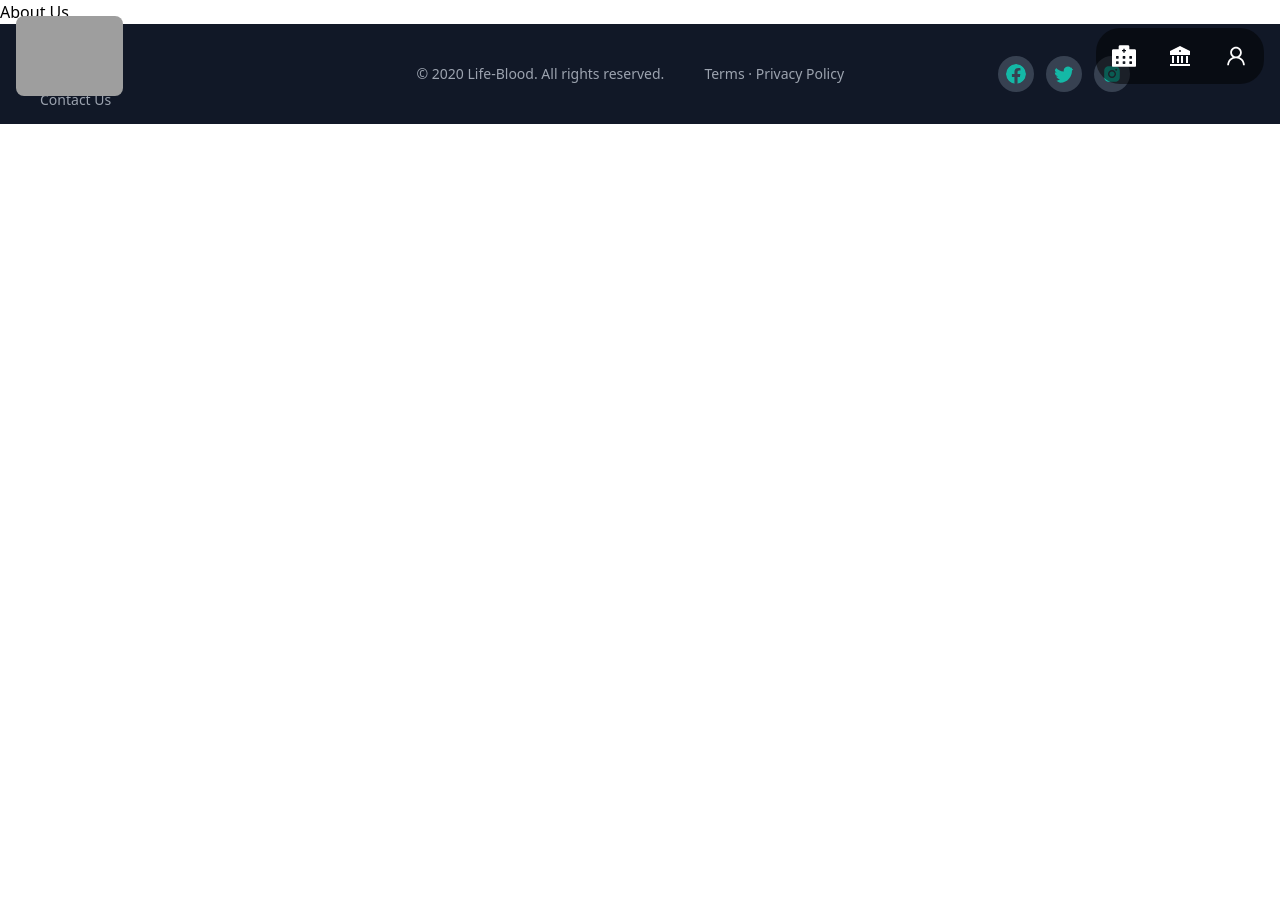
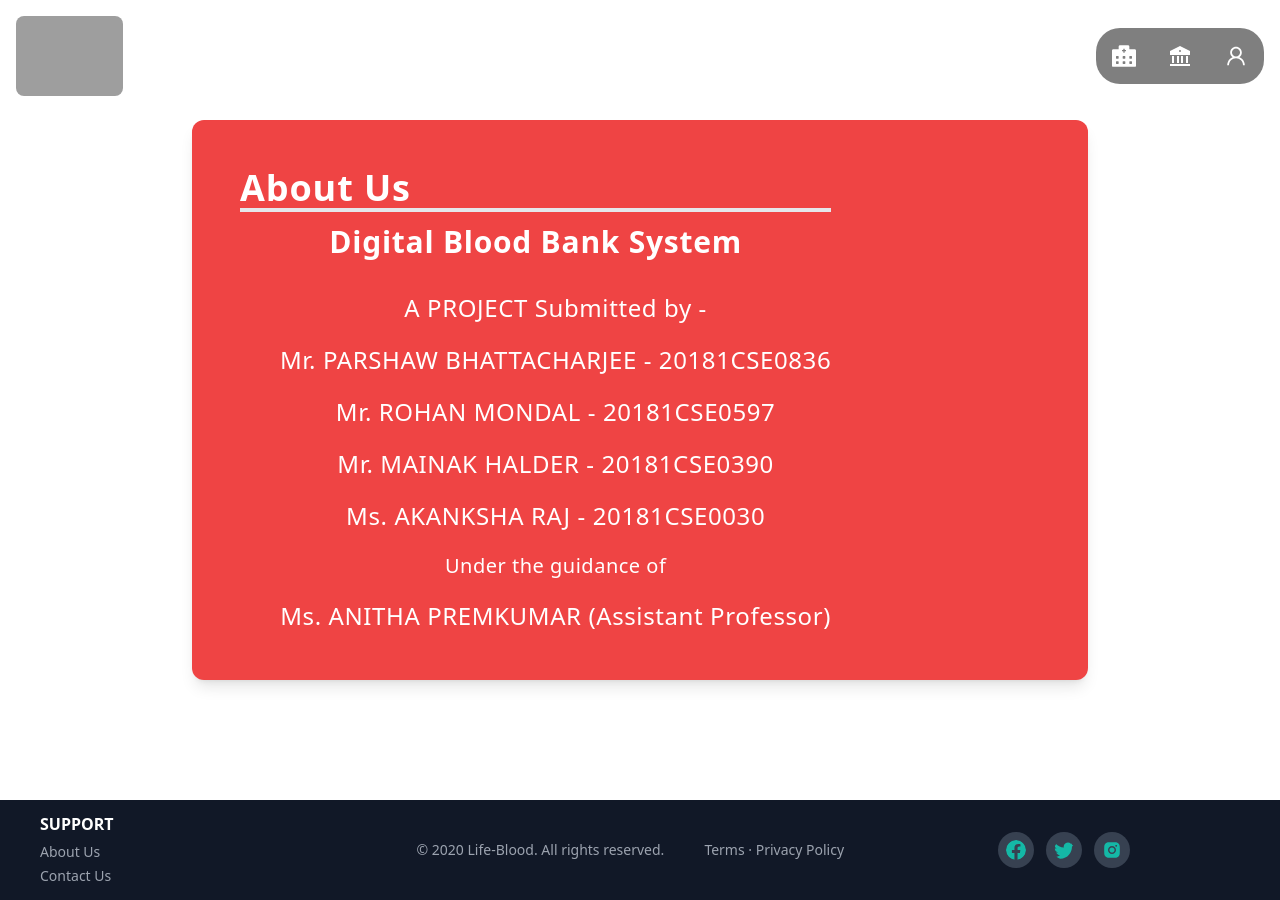
Before and after one commit to Parshaw-Bhattacharjee/life-blood, a React (Create React App) app: page /about in a window 1280 px wide. Before the commit the page ends 800 px from the top, so only its background shows below. Built offline with nearby package versions, Linux system fonts and the light colour scheme; grey boxes are pictures that could not be loaded.

Commit message:
added fix

```diff
--- a/src/pages/About.js
+++ b/src/pages/About.js
@@ -1,9 +1,48 @@
 import React from "react";
+import { BsFacebook } from "react-icons/bs";
+import { SiTwitter } from "react-icons/si";
+import { FaLinkedin } from "react-icons/fa";
 
 const About = () => {
   return (
-    <div>
-      <h1>About Us</h1>
+    <div className="flex w-full min-h-screen justify-center items-center">
+      <div className="flex flex-col md:flex-row md:space-x-6 space-y-6 md:space-y-0 bg-red-500 w-full max-w-4xl p-8 sm:p-12 rounded-xl shadow-lg text-white overflow-hidden">
+        <div className="flex flex-col space-y-8 justify-between">
+          <div>
+            <h1 className="font-bold text-4xl tracking-wide border-b-4">
+              About Us
+            </h1>
+            <div className="flex flex-col justify-center items-center ">
+              <div className="flex flex-col space-x-10 space-y-5 items-center">
+                <h1 className="font-semibold text-3xl tracking-wide p-3">
+                  Digital Blood Bank System
+                </h1>
+                <h1 className="font-normal text-2xl tracking-wide">
+                  A PROJECT Submitted by -
+                </h1>
+                <h1 className="font-medium text-2xl tracking-wide">
+                  Mr. PARSHAW BHATTACHARJEE - 20181CSE0836
+                </h1>
+                <h1 className="font-medium text-2xl tracking-wide">
+                  Mr. ROHAN MONDAL - 20181CSE0597
+                </h1>
+                <h1 className="font-medium text-2xl tracking-wide">
+                  Mr. MAINAK HALDER - 20181CSE0390
+                </h1>
+                <h1 className="font-medium text-2xl tracking-wide">
+                  Ms. AKANKSHA RAJ - 20181CSE0030
+                </h1>
+                <h1 className="font-normal text-xl tracking-wide">
+                  Under the guidance of
+                </h1>
+                <h1 className="font-medium text-2xl tracking-wide">
+                  Ms. ANITHA PREMKUMAR (Assistant Professor)
+                </h1>
+              </div>
+            </div>
+          </div>
+        </div>
+      </div>
     </div>
   );
 };
--- a/src/pages/Contact.js
+++ b/src/pages/Contact.js
@@ -42,17 +42,6 @@ const Contact = () => {
         >
           <strong class="font-bold">Success!</strong>
           <span class="block sm:inline"> We will reach you soon... </span>
-          <span class="absolute top-0 bottom-0 right-0 px-4 py-3">
-            <svg
-              class="fill-current h-6 w-6 text-green-500"
-              role="button"
-              xmlns="http://www.w3.org/2000/svg"
-              viewBox="0 0 20 20"
-            >
-              <title>Close</title>
-              <path d="M14.348 14.849a1.2 1.2 0 0 1-1.697 0L10 11.819l-2.651 3.029a1.2 1.2 0 1 1-1.697-1.697l2.758-3.15-2.759-3.152a1.2 1.2 0 1 1 1.697-1.697L10 8.183l2.651-3.031a1.2 1.2 0 1 1 1.697 1.697l-2.758 3.152 2.758 3.15a1.2 1.2 0 0 1 0 1.698z" />
-            </svg>
-          </span>
         </div>
       )}
       {status?.type === "error" && (
@@ -62,17 +51,6 @@ const Contact = () => {
         >
           <strong class="font-bold">Error!</strong>
           <span class="block sm:inline"> Kindly try again! </span>
-          <span class="absolute top-0 bottom-0 right-0 px-4 py-3">
-            <svg
-              class="fill-current h-6 w-6 text-red-500"
-              role="button"
-              xmlns="http://www.w3.org/2000/svg"
-              viewBox="0 0 20 20"
-            >
-              <title>Close</title>
-              <path d="M14.348 14.849a1.2 1.2 0 0 1-1.697 0L10 11.819l-2.651 3.029a1.2 1.2 0 1 1-1.697-1.697l2.758-3.15-2.759-3.152a1.2 1.2 0 1 1 1.697-1.697L10 8.183l2.651-3.031a1.2 1.2 0 1 1 1.697 1.697l-2.758 3.152 2.758 3.15a1.2 1.2 0 0 1 0 1.698z" />
-            </svg>
-          </span>
         </div>
       )}
       <div className="flex w-full min-h-screen justify-center items-center">
```
